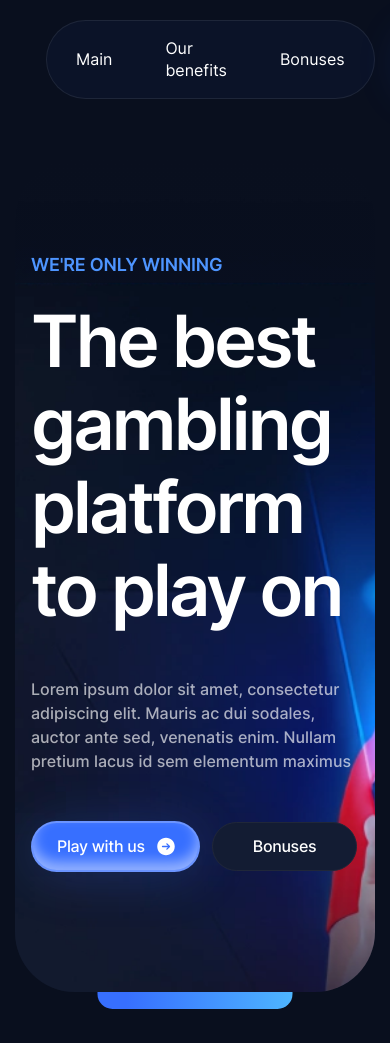
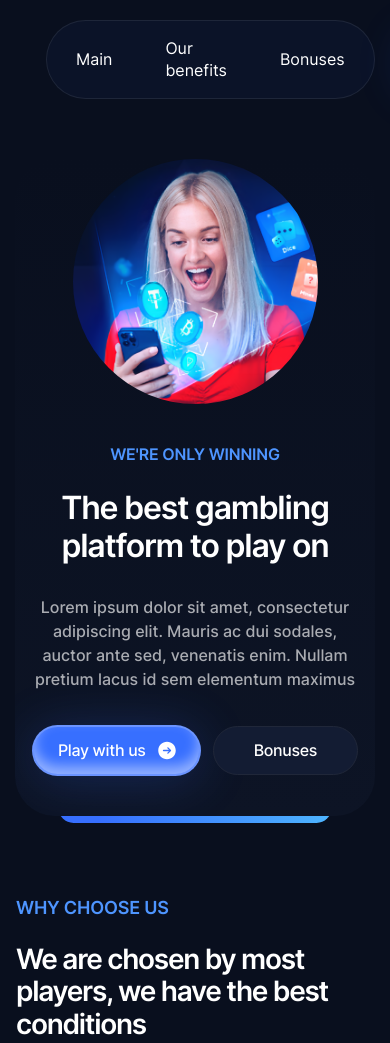
Before and after one commit to XeindsTwo/jetgold, a website: page app/index.html in a window 390 px wide. Shown: the top 1043 px of the page. Drawn offline with Linux system fonts and the light colour scheme.

Commit message:
adaptive home section

```diff
--- a/app/index.html
+++ b/app/index.html
@@ -78,6 +78,7 @@
             </a>
           </div>
         </div>
+        <img class="home__img" src="images/home-adaptive.png" width="330" height="330">
       </div>
     </div>
   </section>
--- a/app/scss/home/_home.scss
+++ b/app/scss/home/_home.scss
@@ -7,6 +7,24 @@
   padding: 94px 0 120px;
   position: relative;
   z-index: 10;
+  @include r($desktop) {
+    padding: 50px 0 100px;
+    border-radius: 40px;
+  }
+  @media (max-width: 1100px) {
+    padding: 30px 0 70px;
+    margin-bottom: 110px;
+  }
+  @include r($tablet) {
+    margin-bottom: 80px;
+  }
+  @media (max-width: 850px) {
+    padding-top: 0;
+    padding-bottom: 50px;
+  }
+  @include r($phone) {
+    padding-bottom: 40px;
+  }
 
   &::before {
     @include pseudo;
@@ -16,6 +34,30 @@
     height: 100%;
     @include bg;
     background-image: url("../images/home-bg.webp");
+    @include r($lg) {
+      background-position: 0 center;
+    }
+    @media (max-width: 960px) {
+      background-position: center;
+    }
+    @media (max-width: 850px) {
+      display: none;
+    }
+  }
+
+  .container {
+    @include r($desktop) {
+      padding: 0 20px;
+    }
+    @include r($phone) {
+      padding: 0 15px;
+    }
+  }
+
+  .subtitle {
+    @include r($phone) {
+      font-size: 16px;
+    }
   }
 
   &__decor {
@@ -28,10 +70,42 @@
     height: 50px;
     border-radius: 15px;
     background: linear-gradient(90deg, #376FFF 14.81%, #4EB5FF 100%);
+    @media (max-width: 1400px) {
+      max-width: 68%;
+    }
+    @include r($desktop) {
+      max-width: 75%;
+      height: 35px;
+      bottom: -12px;
+    }
+    @media (max-width: 850px) {
+      bottom: -8px;
+      max-width: 80%;
+    }
+    @include r($sm) {
+      max-width: 70%;
+      bottom: -7px;
+    }
+  }
+
+  &__inner {
+    @media (max-width: 850px) {
+      display: flex;
+      gap: 40px;
+      align-items: center;
+      text-align: center;
+      flex-direction: column-reverse;
+    }
   }
 
   &__content {
     max-width: 640px;
+    @include r($desktop) {
+      max-width: 520px;
+    }
+    @media (max-width: 960px) {
+      max-width: 470px;
+    }
   }
 
   &__title {
@@ -40,6 +114,56 @@
     font-weight: 700;
     letter-spacing: -2.88px;
     margin-bottom: 46px;
+    @media (max-width: 1400px) {
+      font-size: 68px;
+      line-height: 1.12;
+    }
+    @media (max-width: 1300px) {
+      font-size: 64px;
+      margin-bottom: 34px;
+    }
+    @include r($desktop) {
+      font-size: 60px;
+    }
+    @media (max-width: 1100px) {
+      font-size: 58px;
+    }
+    @media (max-width: 1060px) {
+      font-size: 56px;
+    }
+    @include r($lg) {
+      font-size: 52px;
+    }
+    @media (max-width: 960px) {
+      font-size: 50px;
+    }
+    @media (max-width: 880px) {
+      font-size: 48px;
+    }
+    @include r($tablet) {
+      font-size: 44px;
+      letter-spacing: -2px;
+    }
+    @media (max-width: 640px) {
+      font-size: 40px;
+      max-width: 340px;
+      margin: 0 auto 30px;
+      line-height: 1.2;
+      letter-spacing: -1.4px;
+    }
+    @media (max-width: 530px) {
+      font-size: 38px;
+      letter-spacing: -1.2px;
+    }
+    @include r($phone) {
+      font-size: 34px;
+    }
+    @media (max-width: 410px) {
+      font-size: 32px;
+    }
+    @media (max-width: 380px) {
+      font-size: 30px;
+    }
   }
 
   &__text {
@@ -47,10 +171,45 @@
     font-weight: 500;
     color: rgba($white, .65);
     margin-bottom: 48px;
+    @include r($tablet) {
+      margin-bottom: 34px;
+    }
   }
 
   &__actions {
     @include flex-align-center(12);
+    @media (max-width: 850px) {
+      justify-content: center;
+    }
+    @media (max-width: 415px) {
+      flex-wrap: wrap;
+      gap: 18px 12px;
+    }
+  }
+
+  &__img {
+    @include objectCoverBg;
+    display: none;
+    @media (max-width: 850px) {
+      display: block;
+      border-radius: 50%;
+    }
+    @include r($tablet) {
+      width: 300px;
+      height: 300px;
+    }
+    @media (max-width: 640px) {
+      width: 270px;
+      height: 270px;
+    }
+    @include r($phone) {
+      width: 255px;
+      height: 255px;
+    }
+    @media (max-width: 410px) {
+      width: 245px;
+      height: 245px;
+    }
   }
 }
 
```
Also changed, not shown: app/html/home/_home.html (+1 -0 lines), app/css/style.min.css, app/images/home-adaptive.png (added).
